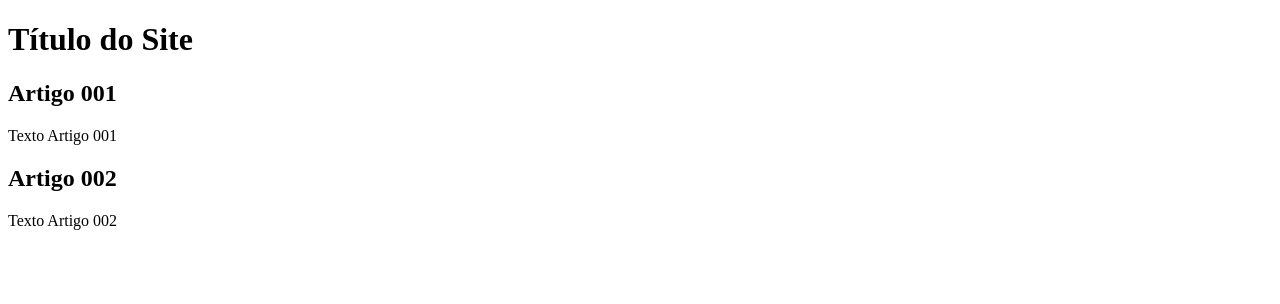
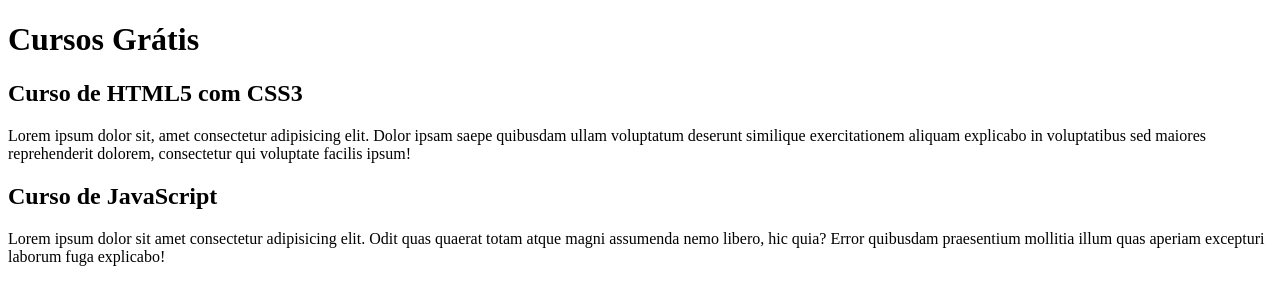
Before and after one commit to santiagobruna/projeto-site, a plain HTML site: page index.html in a window 1280 px wide. Drawn offline with Linux system fonts and the light colour scheme.

Commit message:
comecei a escrever conteúdo

```diff
--- a/index.html
+++ b/index.html
@@ -9,15 +9,15 @@
 <body>
     <main>
         <header>
-            <h1>Título do Site</h1>
+            <h1>Cursos Grátis</h1>
         </header>
         <article>
-            <h2>Artigo 001</h2>
-            <p>Texto Artigo 001</p>
+            <h2>Curso de HTML5 com CSS3</h2>
+            <p>Lorem ipsum dolor sit, amet consectetur adipisicing elit. Dolor ipsam saepe quibusdam ullam voluptatum deserunt similique exercitationem aliquam explicabo in voluptatibus sed maiores reprehenderit dolorem, consectetur qui voluptate facilis ipsum!</p>
         </article>
         <article>
-            <h2>Artigo 002</h2>
-            <p>Texto Artigo 002</p>
+            <h2>Curso de JavaScript</h2>
+            <p>Lorem ipsum dolor sit amet consectetur adipisicing elit. Odit quas quaerat totam atque magni assumenda nemo libero, hic quia? Error quibusdam praesentium mollitia illum quas aperiam excepturi laborum fuga explicabo!</p>
         </article>
     </main>
 
```
